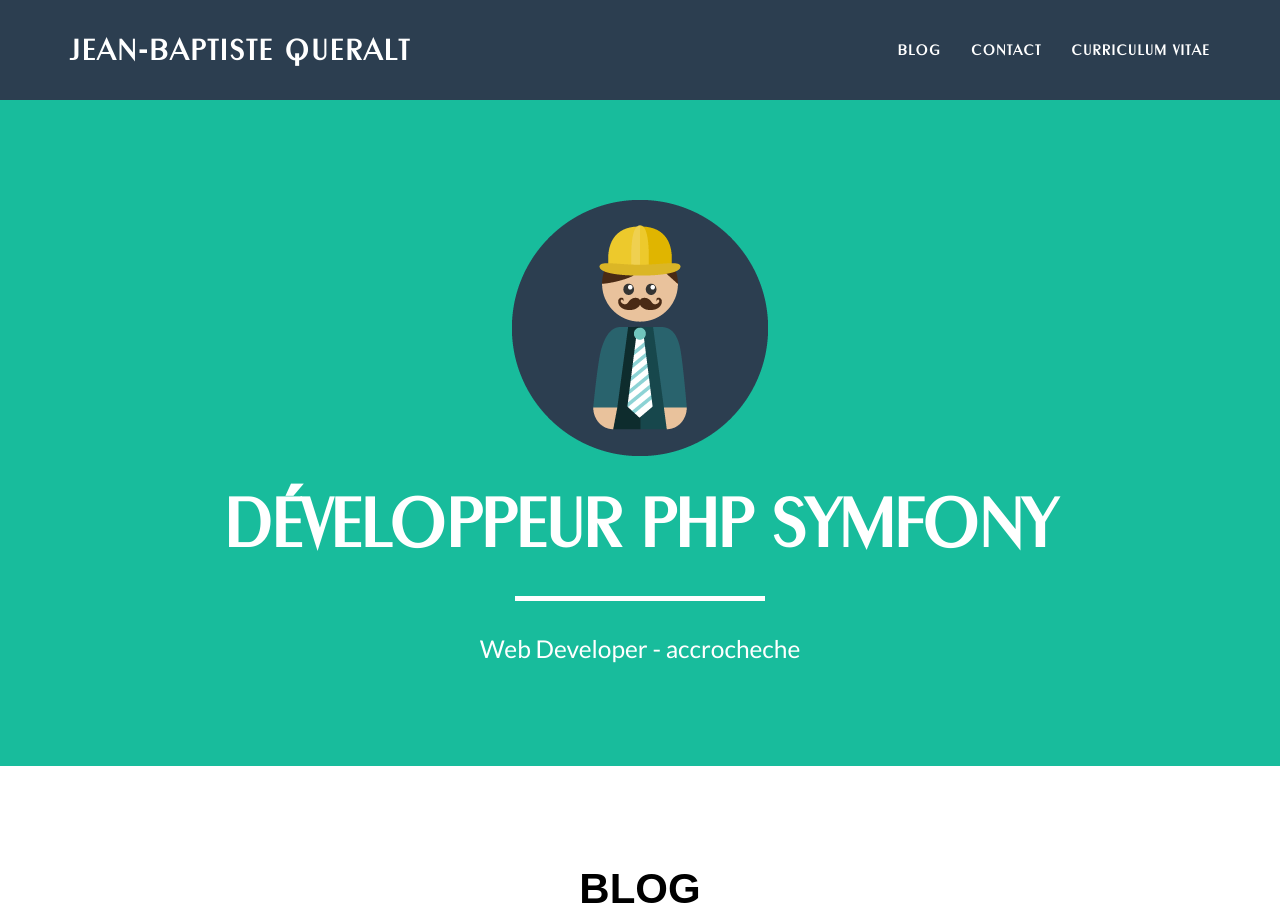
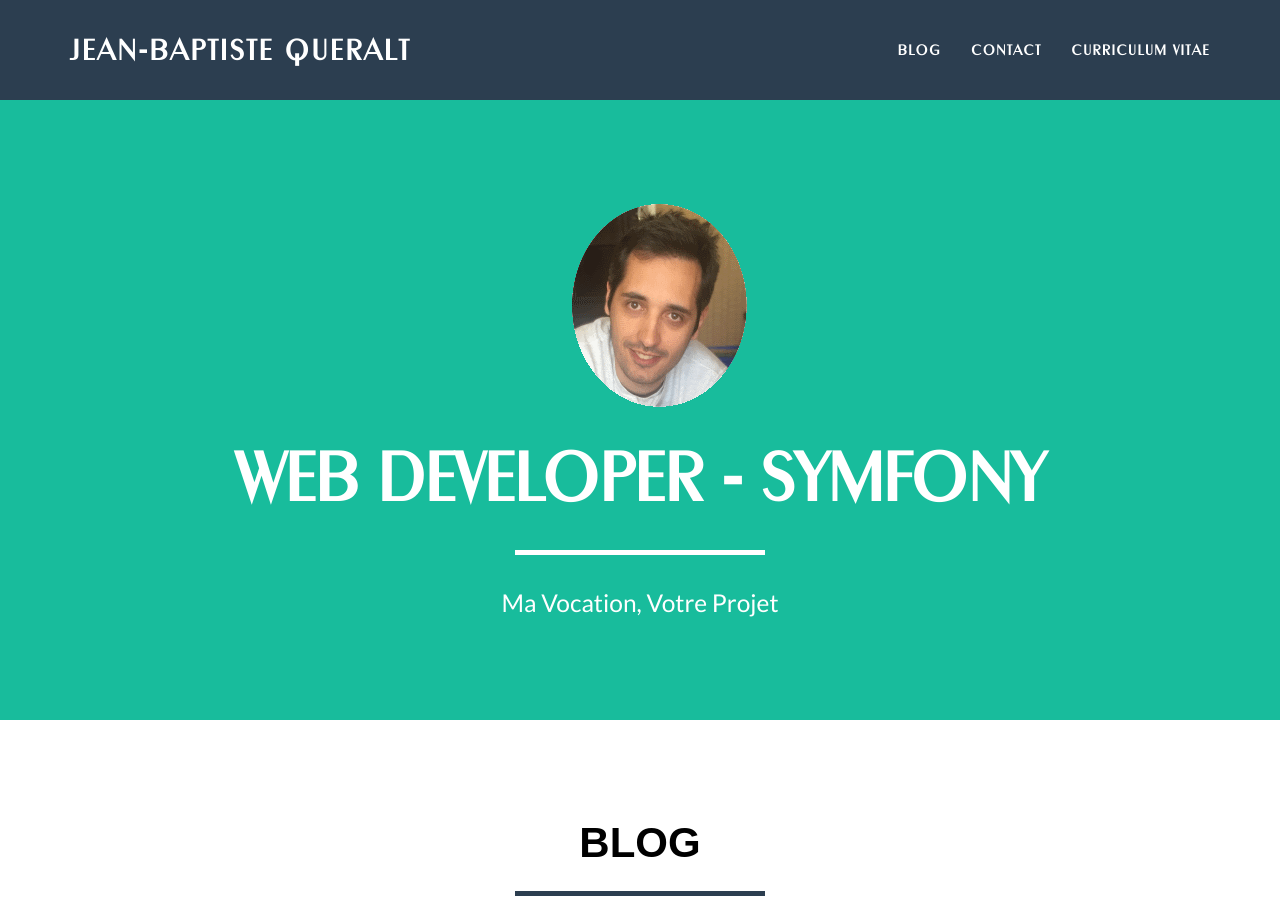
Before and after one commit to jbaptisteq/OC_P5, a PHP site: page / in a window 1280 px wide. Shown: the top 911 px of the page. Run offline with PHP 8.4, Linux system fonts and the light colour scheme; tables that the repository leaves empty or names only in its code hold one stand-in row (values such as "Sample post"); some libraries are stand-ins or nearby versions.

Commit message:
Update index .Update index.php .Upload profilejbq3.png .Upload model\.htaccess

```diff
--- a/view/index.php
+++ b/view/index.php
@@ -1,4 +1,6 @@
 <?php
+session_start();
+
 require('../controller/controller.php');
 $title = "Jean-Baptiste Queralt - Developpeur PHP";
 include("../view/header.php");
@@ -10,11 +12,11 @@
     <div class="container">
         <div class="row">
             <div class="col-lg-12">
-                <img class="img-responsive" src="img/profile.png" alt="">
+                <img class="img-responsive" src="../img/profilejbq3.png" alt="">
                 <div class="intro-text">
-                    <span class="name">Développeur PHP Symfony</span>
+                    <span class="name">Web Developer - Symfony</span>
                     <hr class="star-primary">
-                    <span class="skills">Web Developer - accrocheche</span>
+                    <span class="skills">Ma Vocation, Votre Projet</span>
                 </div>
             </div>
         </div>
@@ -33,16 +35,15 @@
         </div>
         <div class="row">
             <?php
-            foreach ($summaries AS $summarie) :
-                $shortContent = substr($summarie['content'], 0, 150);
-                $id = $summarie['id'];
-                ?>
+            foreach ($summaries AS $summary) :
+                $shortContent = substr($summary['content'], 0, 150);
+            ?>
                 <div class="col-lg-4">
                     <div class="col-lg-12 text-center">
-                        <h3><?= isset($summarie['title'])? htmlspecialchars($summarie['title']) :'title' ?></h3>
+                        <h3><?= isset($summary['title'])? htmlspecialchars($summary['title']) :'title' ?></h3>
                     </div>
                     <div class="col-lg-12">
-                        <p><?= isset($summarie['content'])? nl2br($shortContent).'...'.'<a href="article.php?id='.$summarie['id'].'">Lire en entier</a>' : 'void' ?></p>
+                        <p><?= isset($summary['content'])? nl2br($shortContent).'...'.'<a href="article.php?id='.$summary['id'].'">Lire en entier</a>' : 'void' ?></p>
                     </div>
                 </div>
             <?php endforeach; ?>
@@ -66,22 +67,22 @@
                 <form name="sentMessage" id="contactForm" novalidate>
                     <div class="row control-group">
                         <div class="form-group col-xs-12 floating-label-form-group controls">
-                            <label>Name</label>
-                            <input type="text" class="form-control" placeholder="Nom" id="name" required data-validation-required-message="Please enter your name.">
+                            <label>Nom</label>
+                            <input type="text" class="form-control" placeholder="Nom" id="name" required data-validation-required-message="Merci d'entrer votre nom.">
                             <p class="help-block text-danger"></p>
                         </div>
                     </div>
                     <div class="row control-group">
                         <div class="form-group col-xs-12 floating-label-form-group controls">
-                            <label>Email Address</label>
-                            <input type="email" class="form-control" placeholder="Adresse Email" id="email" required data-validation-required-message="Please enter your email address.">
+                            <label>Adresse Mail</label>
+                            <input type="email" class="form-control" placeholder="Adresse Email" id="email" required data-validation-required-message="Veuillez entrer votre adresse mail">
                             <p class="help-block text-danger"></p>
                         </div>
                     </div>
                     <div class="row control-group">
                         <div class="form-group col-xs-12 floating-label-form-group controls">
                             <label>Message</label>
-                            <textarea rows="5" class="form-control" placeholder="Message" id="message" required data-validation-required-message="Please enter a message."></textarea>
+                            <textarea rows="5" class="form-control" placeholder="Message" id="message" required data-validation-required-message="Merci d'écrire un message."></textarea>
                             <p class="help-block text-danger"></p>
                         </div>
                     </div>
```
Also changed, not shown: img/profilejbq3.png (added), model/.htaccess.
